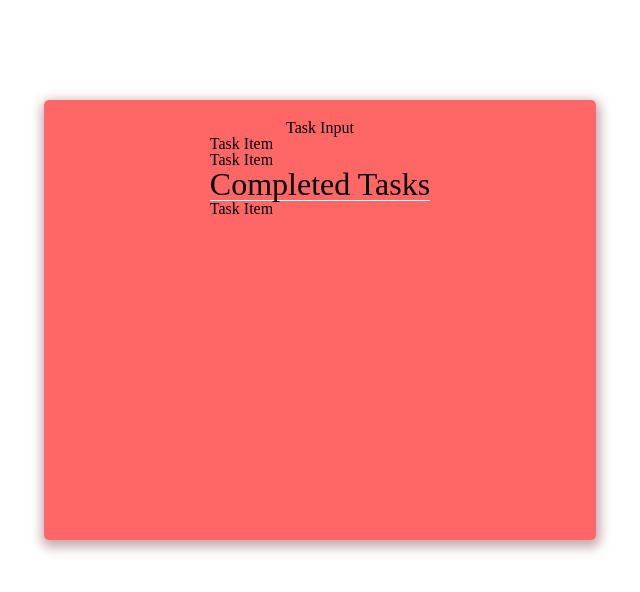
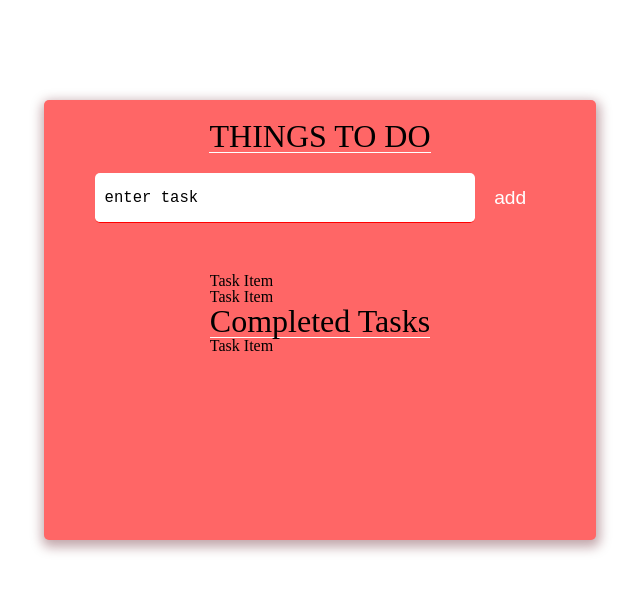
Before and after one commit to ozkozturk/todoapp-gtr, a React (Create React App) app: page / in a window 1280 px wide. Shown: the top 592 px of the page, without its empty margins (320-960 px from the left). Built offline with nearby package versions, Linux system fonts and the light colour scheme.

Commit message:
first look of TaskInput

```diff
--- a/src/App.tsx
+++ b/src/App.tsx
@@ -24,6 +24,7 @@ const StyledAppLayout = styled.div`
 const App: FC = () => {
   return (
     <StyledAppLayout>
+      <h1>THINGS TO DO</h1>
       <TaskInput />
       <TasksList />
     </StyledAppLayout>
--- a/src/components/TaskInput/index.tsx
+++ b/src/components/TaskInput/index.tsx
@@ -5,7 +5,10 @@ import StyledTaskInput from './styled';
 const TaskInput: FC<TaskInputProps> = () => {
   return (
     <StyledTaskInput>
-      <h2>Task Input</h2>
+      <form action="">
+        <input type="text" value="enter task" />
+        <button type="submit">add</button>
+      </form>
     </StyledTaskInput>
   );
 };
--- a/src/components/TaskInput/styled.ts
+++ b/src/components/TaskInput/styled.ts
@@ -1,7 +1,40 @@
 import styled from '@emotion/styled';
 
 const StyledTaskInput = styled.div`
+  width: 90%;
+  form {
+    height: 50px;
+    margin: 20px 0 50px 0;
+    display: flex;
 
+    input, button {
+      border: none;
+      border-radius: 5px;
+      outline: none;
+      margin: 0 5px;
+    }
+
+    input {
+      width: 80%;
+      border-bottom: 1px solid red;
+      font-size: 1.2em;
+      font-family: monospace;
+      padding-left: 10px;
+    }
+
+    button {
+      width: 50px;
+      height: 50px;
+      font-size: 1.2em;
+      color: white;
+      background: transparent;
+      cursor: pointer;
+
+      &:hover {
+        background-color: red;
+      }
+    }
+  }
 `;
 
 export default StyledTaskInput;
```
